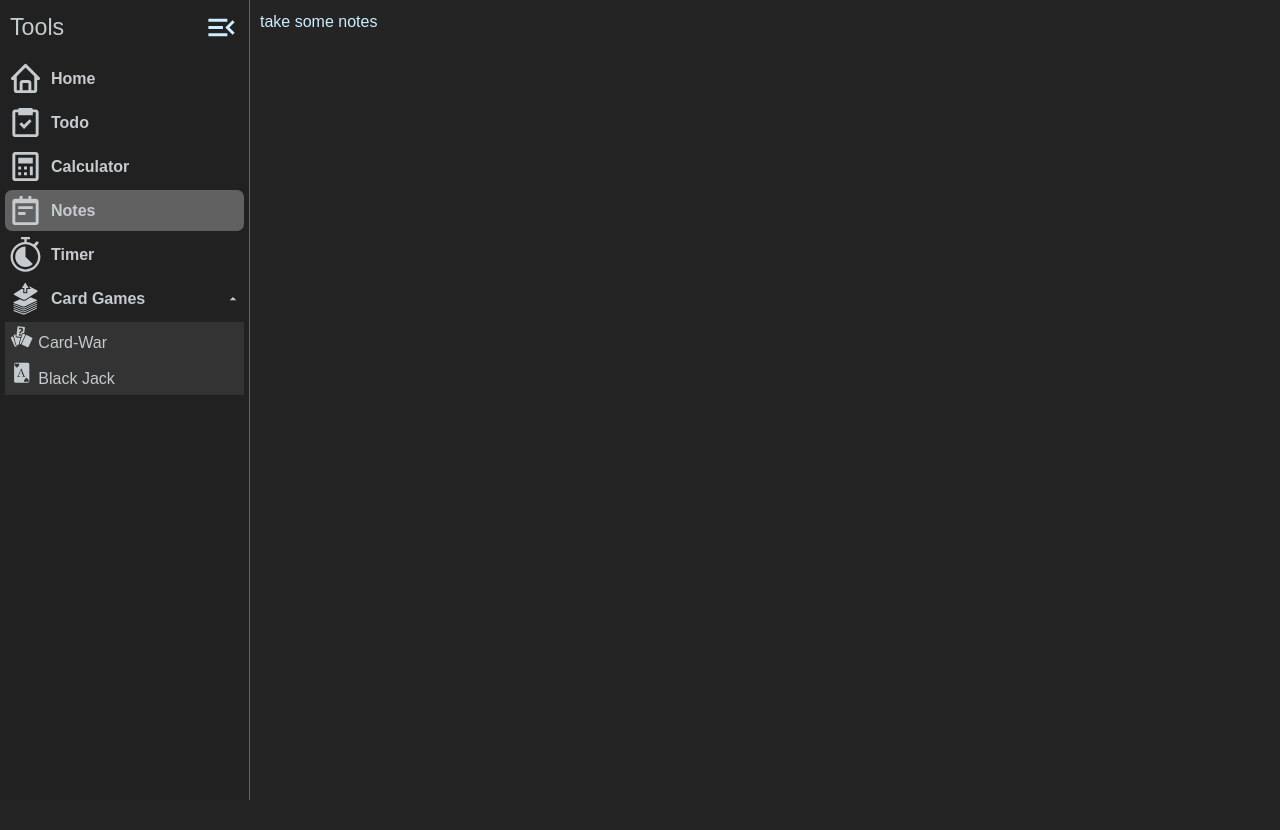
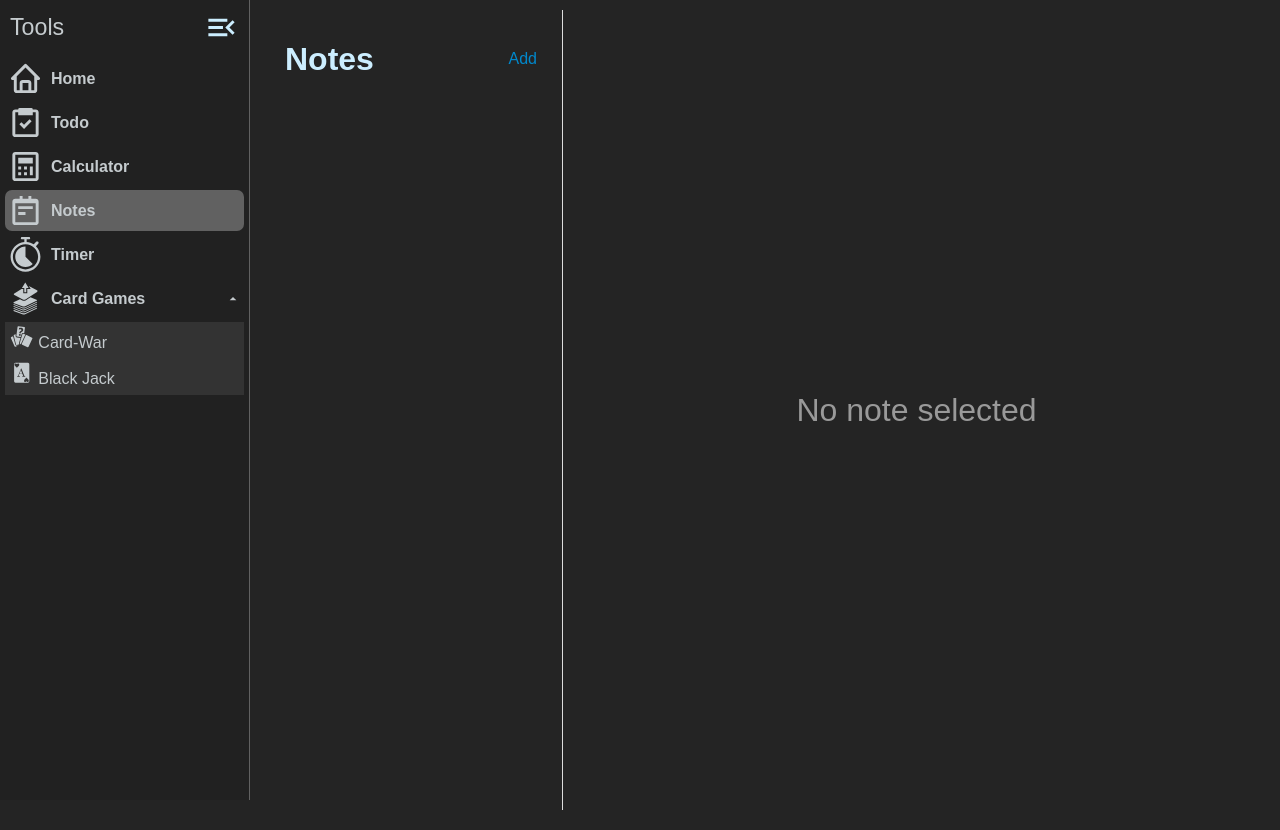
Before and after one commit to rerlache/react-tools, a React (Vite) app: page /notes in a window 1280 px wide. Before the commit the page ends 800 px from the top, so only its background shows below. Built offline with nearby package versions, Linux system fonts and the light colour scheme.

Commit message:
added notes feature

```diff
--- a/package.json
+++ b/package.json
@@ -12,6 +12,7 @@
     "react": "^18.2.0",
     "react-dom": "^18.2.0",
     "react-icons": "^4.8.0",
+    "react-markdown": "^8.0.7",
     "react-router-dom": "^6.10.0"
   },
   "devDependencies": {
--- a/src/App.jsx
+++ b/src/App.jsx
@@ -3,6 +3,7 @@ import { BrowserRouter as Router, Route, Routes } from "react-router-dom";
 import Sidebar from "./components/Sidebar";
 import Todo from "./features/todo/Todo";
 import Calculator from "./features/calculator/Calculator";
+import Notes from "./features/notes/Notes";
 
 function App() {
   const [isSidebarOpen, setIsSidebarOpen] = useState(false);
@@ -25,7 +26,7 @@ function App() {
             <Route exact path={"/"} element='"Hello world!' />
             <Route exact path={"/todo"} element={<Todo />} />
             <Route exact path={"/calculator"} element={<Calculator />} />
-            <Route exact path={"/notes"} element="take some notes" />
+            <Route exact path={"/notes"} element={<Notes />} />
             <Route
               exact
               path={"/timer"}
--- /dev/null
+++ b/src/features/notes/Notes.jsx
@@ -0,0 +1,51 @@
+import React, { useEffect, useState } from "react";
+import NotesSidebar from "./components/notesSidebar";
+import NotesMain from "./components/notesMain";
+import "./notes.css";
+
+export default function Notes() {
+  const [notes, setNotes] = useState(localStorage.NOTES ? JSON.parse(localStorage.NOTES) : []);
+  const [activeNote, setActiveNote] = useState(false);
+
+  useEffect(() => {
+    localStorage.setItem('NOTES', JSON.stringify(notes))
+  }, [notes])
+
+  function addNote() {
+    const newNote = {
+      id: crypto.randomUUID(),
+      title: "Untitled Note",
+      body: "",
+      lastModified: Date.now(),
+    };
+    setNotes([newNote, ...notes]);
+  }
+  function deleteNote(id) {
+    setNotes(notes.filter((note) => note.id != id));
+  }
+  function getActiveNote() {
+    return notes.find((note) => note.id === activeNote);
+  }
+  function updateNote(updatedNote) {
+    const updatedNotesArray = notes.map((note) => {
+      if (note.id === activeNote) {
+        return updatedNote;
+      }
+      return note;
+    });
+    setNotes(updatedNotesArray)
+  }
+
+  return (
+    <div className="notes-container">
+      <NotesSidebar
+        notes={notes}
+        addNote={addNote}
+        deleteNote={deleteNote}
+        activeNote={activeNote}
+        setActiveNote={setActiveNote}
+      />
+      <NotesMain activeNote={getActiveNote()} updateNote={updateNote} />
+    </div>
+  );
+}
--- /dev/null
+++ b/src/features/notes/components/notesMain.jsx
@@ -0,0 +1,37 @@
+import ReactMarkdown from "react-markdown";
+import "../notes.css";
+
+export default function NotesMain({ activeNote, updateNote }) {
+  function editField(key, value) {
+    updateNote({
+      ...activeNote,
+      [key]: value,
+      lastModified: Date.now(),
+    });
+  }
+  if (!activeNote)
+    return <div className="no-active-note">No note selected</div>;
+  return (
+    <div className="app-main">
+      <div className="app-main-note-edit">
+        <input
+          type="text"
+          id="title"
+          value={activeNote.title}
+          autoFocus
+          onChange={(e) => editField("title", e.target.value)}
+        />
+        <textarea
+          id="body"
+          placeholder="Write your note here..."
+          value={activeNote.body}
+          onChange={(e) => editField("body", e.target.value)}
+        />
+      </div>
+      <div className="app-main-note-preview">
+        <h1 className="preview-title">{activeNote.title}</h1>
+        <ReactMarkdown className="markdown-preview">{activeNote.body}</ReactMarkdown>
+      </div>
+    </div>
+  );
+}
--- /dev/null
+++ b/src/features/notes/components/notesSidebar.jsx
@@ -0,0 +1,40 @@
+import "../notes.css";
+
+export default function NotesSidebar({
+  notes,
+  addNote,
+  deleteNote,
+  activeNote,
+  setActiveNote,
+}) {
+  notes.sort((a, b) => b.lastModified - a.lastModified);
+  return (
+    <div className="app-sidebar">
+      <div className="app-sidebar-header">
+        <h1>Notes</h1>
+        <button onClick={addNote}>Add</button>
+      </div>
+      <div className="app-sidebar-notes">
+        {notes.map((note) => (
+          <div
+            className={`app-sidebar-note ${note.id === activeNote && "active"}`}
+            onClick={() => setActiveNote(note.id)}
+          >
+            <div className="sidebar-note-title">
+              <strong>{note.title}</strong>
+              <button onClick={() => deleteNote(note.id)}>delete</button>
+            </div>
+            <p>{note.body && note.body.substr(0, 25) + "..."}</p>
+            <small className="note-meta">
+              Last modified{" "}
+              {new Date(note.lastModified).toLocaleDateString("de-DE", {
+                hour: "2-digit",
+                minute: "2-digit",
+              })}
+            </small>
+          </div>
+        ))}
+      </div>
+    </div>
+  );
+}
--- /dev/null
+++ b/src/features/notes/notes.css
@@ -0,0 +1,145 @@
+@import url("https://cdnjs.cloudflare.com/ajax/libs/normalize/8.0.1/normalize.min.css");
+
+* {
+  box-sizing: border-box;
+}
+
+/* GLOBAL STYLES */
+
+body,
+.App {
+  font-family: -apple-system, BlinkMacSystemFont, "Segoe UI", Roboto, Oxygen,
+    Ubuntu, Cantarell, "Open Sans", "Helvetica Neue", sans-serif;
+  width: 100%;
+  height: 100vh;
+  overflow: hidden;
+  font-size: 16px;
+  /*background: url(https://www.toptal.com/designers/subtlepatterns/uploads/lightpaperfibers.png);*/
+}
+
+button {
+  background: none;
+  border: 0;
+  margin: 0;
+  padding: 0;
+  font-size: inherit;
+  font-family: inherit;
+  cursor: pointer;
+  color: #08c;
+}
+button:hover {
+  color: #04c;
+}
+
+.App {
+  display: flex;
+}
+
+/* SIDEBAR STYLES */
+
+.app-sidebar {
+  width: 30%;
+  height: 100vh;
+  border-right: 1px solid #ddd;
+}
+
+.app-sidebar-header {
+  display: flex;
+  justify-content: space-between;
+  padding: 25px;
+}
+.app-sidebar-header h1 {
+  margin: 0;
+}
+
+.app-sidebar-notes {
+  height: calc(100vh - 78px);
+  overflow-y: scroll;
+}
+.app-sidebar-note {
+  padding: 25px;
+  cursor: pointer;
+}
+.sidebar-note-title {
+  display: flex;
+  justify-content: space-between;
+}
+.app-sidebar-note button {
+  color: crimson;
+}
+.app-sidebar-note p {
+  margin: 10px 0;
+}
+.app-sidebar-note small {
+  display: block;
+  color: #999;
+}
+
+.app-sidebar-note:hover {
+  background: #ddd;
+}
+.app-sidebar-note.active,
+.app-sidebar-note.active small {
+  background: #08c;
+  color: white;
+}
+
+/* NOTE EDITOR/PREVIEW (MAIN) STYLES */
+
+.app-main {
+  width: 70%;
+  height: 100vh;
+}
+.app-main-note-edit,
+.app-main-note-preview {
+  height: 50vh;
+}
+
+.no-active-note {
+  width: 70%;
+  height: 100vh;
+  line-height: 100vh;
+  text-align: center;
+  font-size: 2rem;
+  color: #999;
+}
+
+/* Editing */
+.app-main-note-edit {
+  padding: 25px;
+}
+
+.app-main-note-edit input,
+textarea {
+  display: block;
+  border: 1px solid #ddd;
+  margin-bottom: 20px;
+  width: 100%;
+  height: calc(50vh - 130px);
+  padding: 10px;
+  resize: none;
+  font-size: inherit;
+  font-family: inherit;
+}
+.app-main-note-edit input {
+  height: 50px;
+  font-size: 2rem;
+}
+
+/* Preview */
+.app-main-note-preview {
+  border-top: 1px solid #ddd;
+  overflow-y: scroll;
+  background: rgba(0, 0, 0, 0.02);
+}
+
+.preview-title {
+  padding: 25px 25px 0 25px;
+  margin: 0;
+}
+
+.markdown-preview {
+  padding: 0 25px 25px 25px;
+  font-size: 1rem;
+  line-height: 2rem;
+}
--- a/src/index.css
+++ b/src/index.css
@@ -49,3 +49,6 @@
   left: 50px;
   width: calc(100% - 50px);
 }
+.notes-container{
+  display: flex;
+}
```
Also changed, not shown: 2 other files (tests, documents, lock files or other folders).
